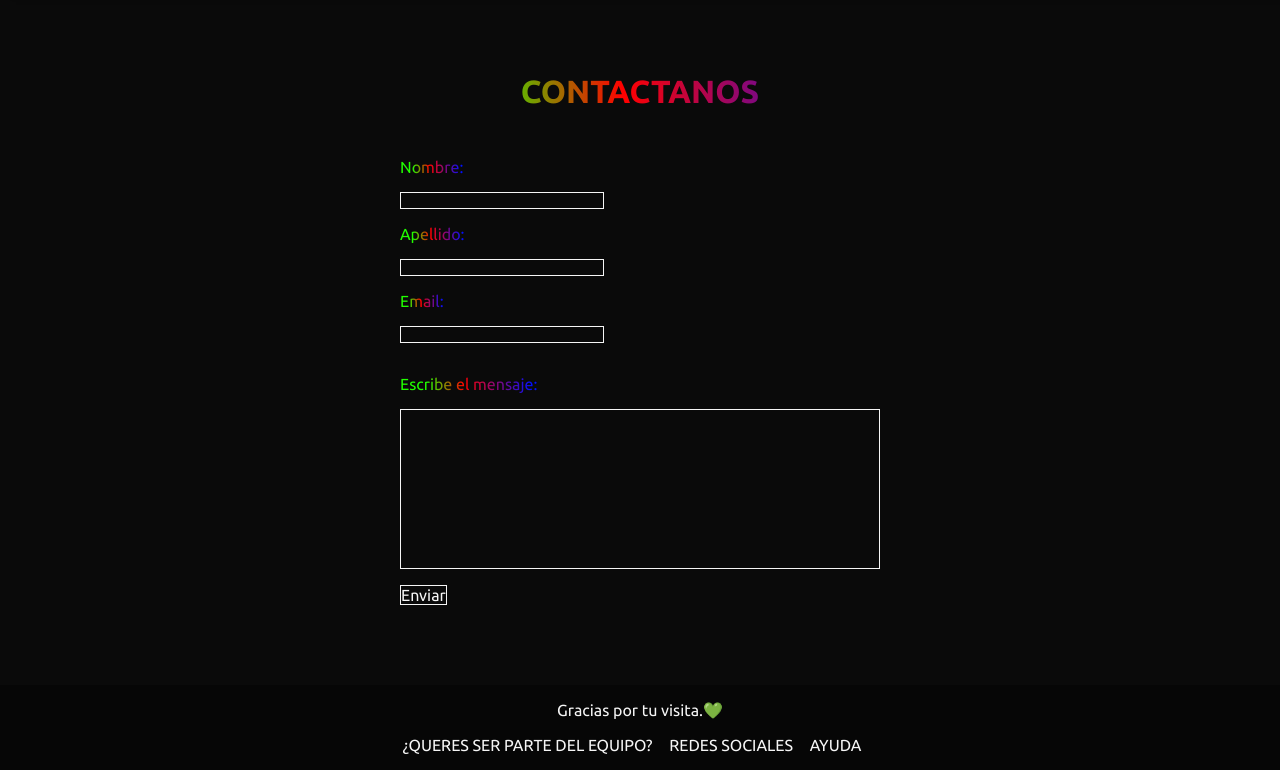
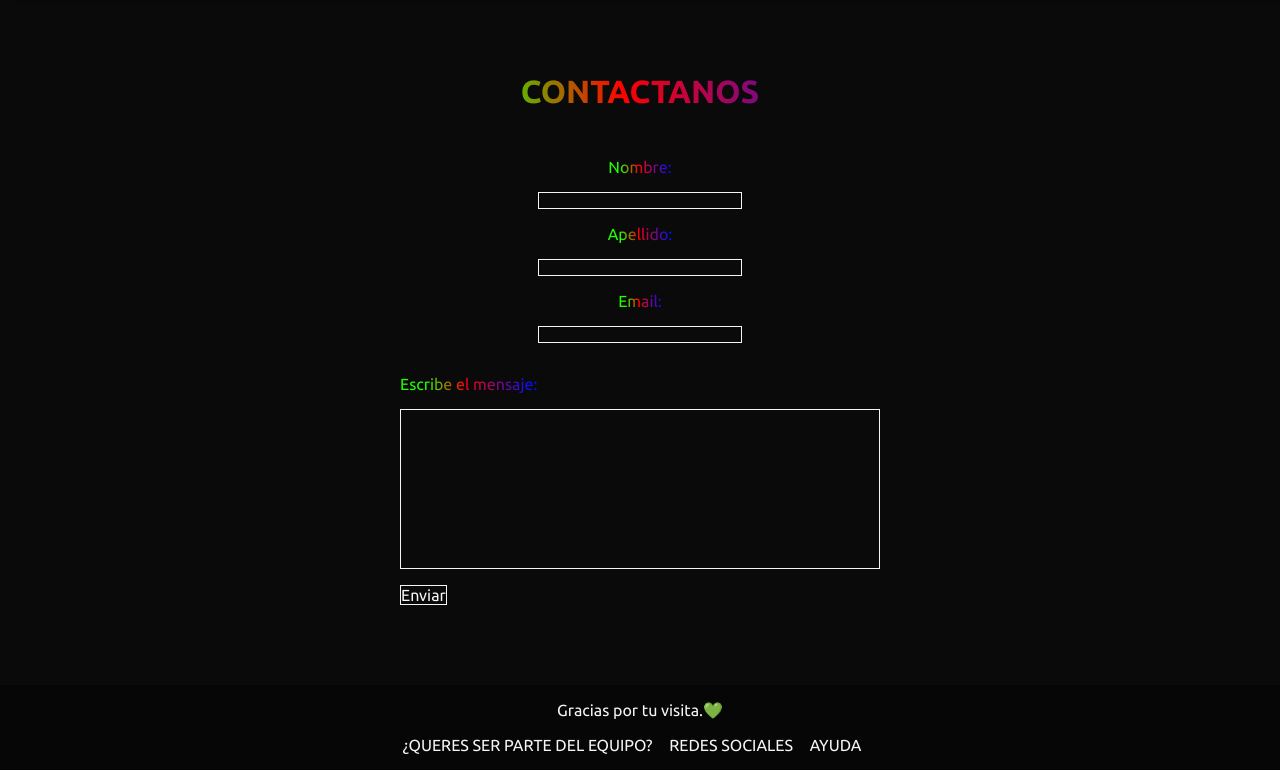
Before and after one commit to eljosem4/TCubers, a plain HTML site: page contacto/contacto.html in a window 1280 px wide. Shown: the part 83-853 px from the top of the page. Drawn offline with Linux system fonts and the light colour scheme; a web font is replaced by a local one.

Commit message:
¿sorry?

```diff
--- a/colab/syles5.css
+++ b/colab/syles5.css
@@ -103,7 +103,7 @@ body{
 #section-principal form{
     display: flex;
     flex-direction: column;
-    align-items: flex-start;
+    align-items: center;
     gap: 1rem;
     padding: 1rem 2rem;
 }
--- a/contacto/syles5.css
+++ b/contacto/syles5.css
@@ -103,7 +103,7 @@ body{
 #section-principal form{
     display: flex;
     flex-direction: column;
-    align-items: flex-start;
+    align-items: center;
     gap: 1rem;
     padding: 1rem 2rem;
 }
--- a/style.css
+++ b/style.css
@@ -97,6 +97,7 @@ body{
 /* Seccion Primaria */
 #section-principal{
     display: flex;
+    align-items: center;
     flex-direction: row;
     color: black;
     padding: 4rem 8rem;
```
